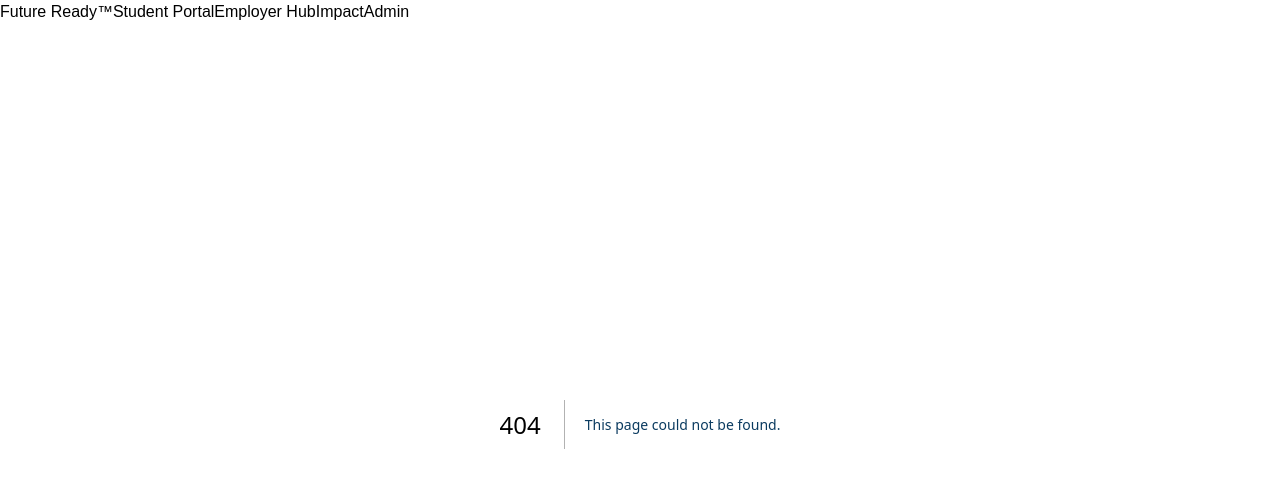
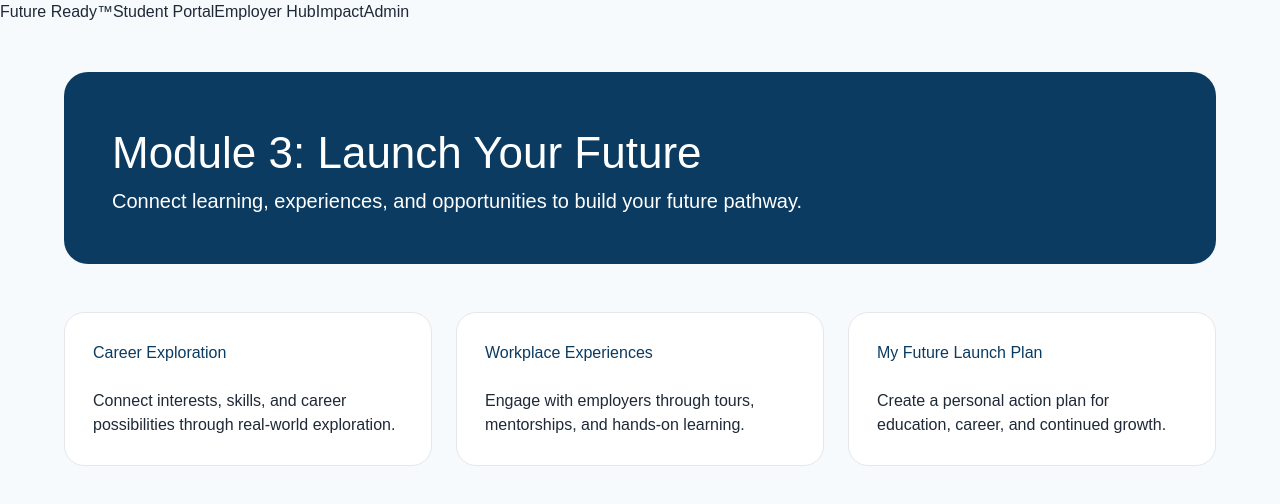
Before and after one commit to Link-Lake-Norman/Build6-, a Next.js app: page /curriculum/module-3 in a window 1280 px wide. Before the commit this address had no page. Shown: the top 504 px of the page. Built offline with nearby package versions, Linux system fonts and the light colour scheme.

Commit message:
Add Future Ready module three lessons

```diff
--- /dev/null
+++ b/app/curriculum/module-3/page.tsx
@@ -0,0 +1,62 @@
+export default function ModuleThreePage() {
+
+  const lessons = [
+    {
+      title: "Career Exploration",
+      description:
+        "Connect interests, skills, and career possibilities through real-world exploration.",
+    },
+    {
+      title: "Workplace Experiences",
+      description:
+        "Engage with employers through tours, mentorships, and hands-on learning.",
+    },
+    {
+      title: "My Future Launch Plan",
+      description:
+        "Create a personal action plan for education, career, and continued growth.",
+    },
+  ];
+
+  return (
+    <main>
+
+      <section className="hero">
+
+        <h1>
+          Module 3: Launch Your Future
+        </h1>
+
+        <p>
+          Connect learning, experiences, and opportunities to build your future pathway.
+        </p>
+
+      </section>
+
+
+      <section className="journey-grid">
+
+        {lessons.map((lesson) => (
+
+          <article
+            className="journey-card"
+            key={lesson.title}
+          >
+
+            <h2>
+              {lesson.title}
+            </h2>
+
+            <p>
+              {lesson.description}
+            </p>
+
+          </article>
+
+        ))}
+
+      </section>
+
+    </main>
+  );
+}
```
